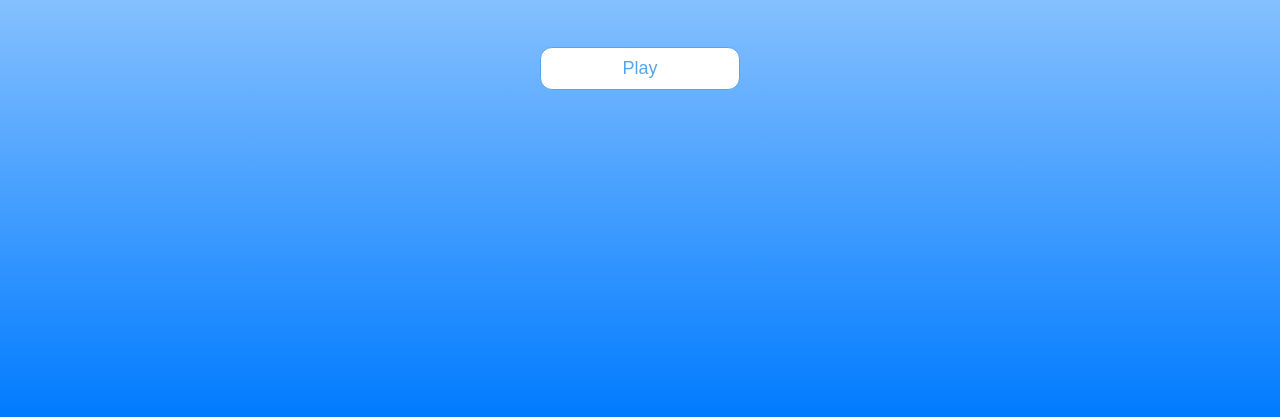
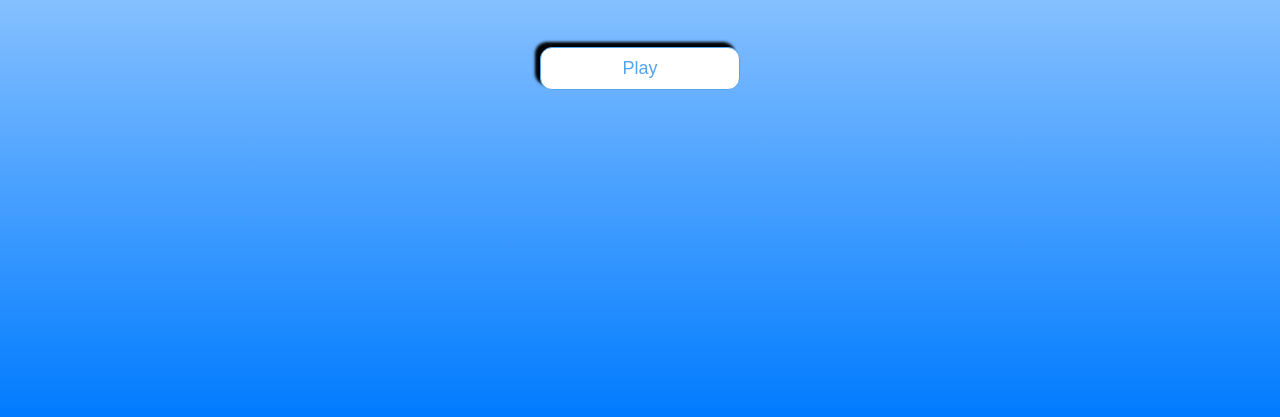
Before and after one commit to ameliyayy/project-quiz, a plain HTML site: page index.html in a window 1280 px wide. Shown: the part 383-800 px from the top of the page. Drawn offline with Linux system fonts and the light colour scheme.

Commit message:
Update app.css

```diff
--- a/app.css
+++ b/app.css
@@ -91,6 +91,7 @@ h3 {
   text-decoration: none;
   color: #56a5eb;
   background-color: white;
+  box-shadow: -5px -5px 3px #000000;
 }
 
 .btn:hover {
```
